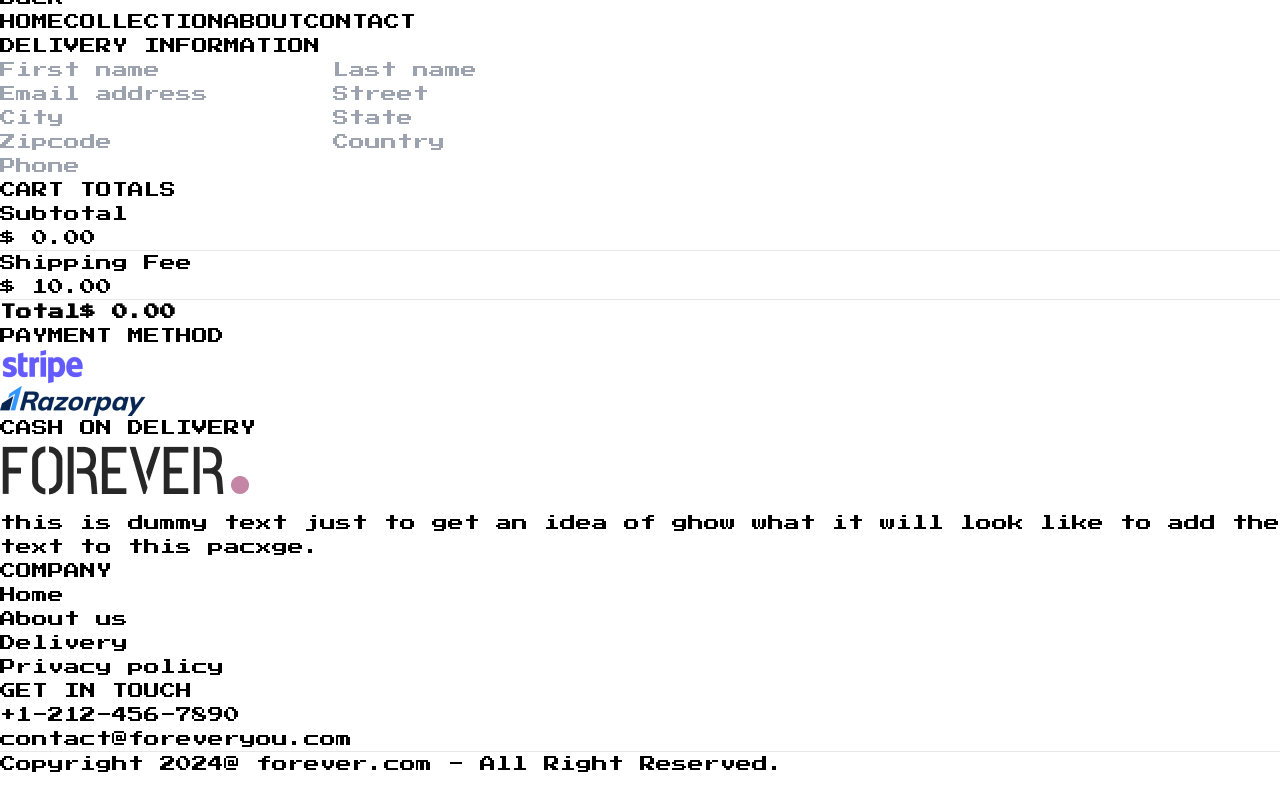
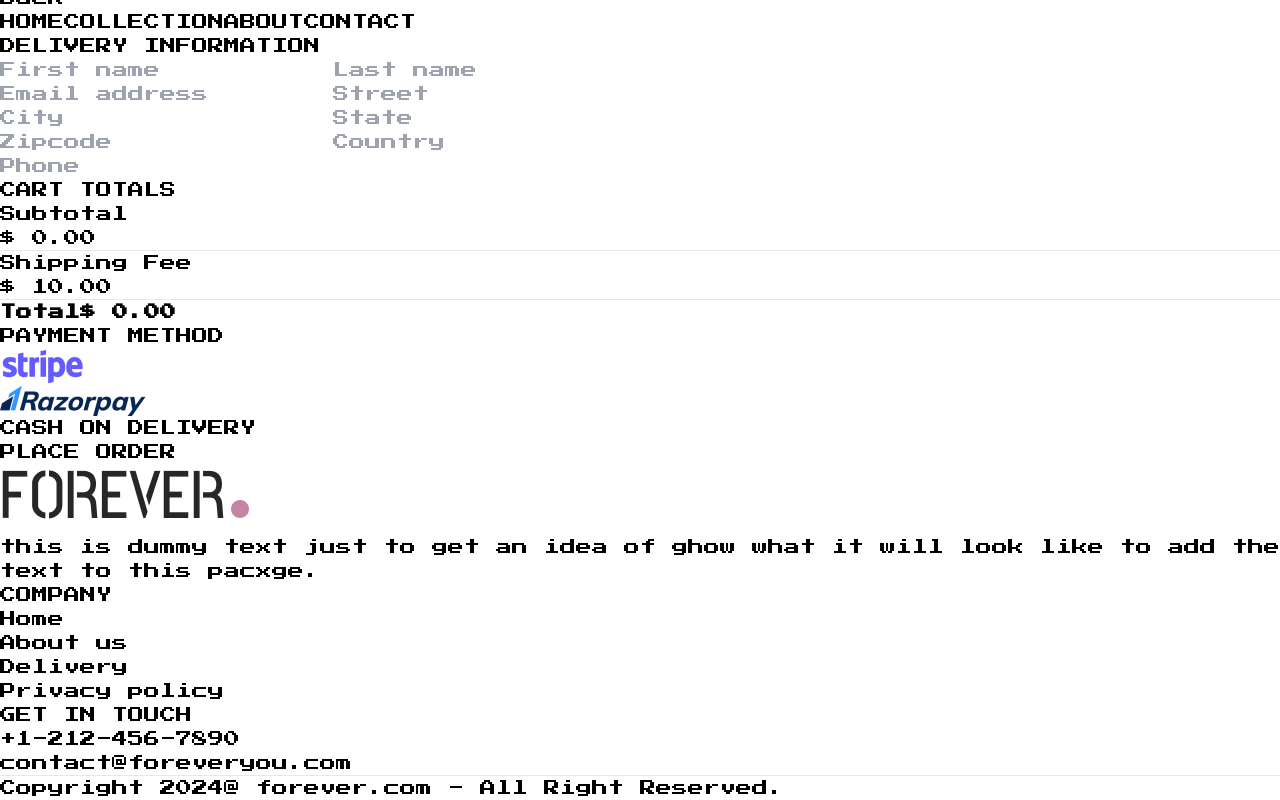
Before and after one commit to jackiejr18/ecommerce-two, a React (Vite) app in the folder frontend/: page /place-order in a window 1280 px wide. Shown: the part 488-1288 px from the top of the page. Before the commit the page ends 1264 px from the top, so only its background shows below. Built offline with nearby package versions, Linux system fonts and the light colour scheme.

Commit message:
functional place order page

```diff
--- a/frontend/src/pages/PlaceOrder.jsx
+++ b/frontend/src/pages/PlaceOrder.jsx
@@ -1,11 +1,14 @@
-import React, { useState } from 'react'
+import React, { useContext, useState } from 'react'
 import Title from '../components/Title'
 import CartTotal from '../components/CartTotal'
 import { assets } from '../assets/assets'
+import { ShopContext } from '../context/ShopContext'
 
 const PlaceOrder = () => {
 
   const [method, setMethod] = useState('cod');
+
+  const {navigate} = useContext(ShopContext);
 
   return (
     <div className='flex flex-col sm:flex-row justify-between gap-4 pt-5 sm:pt-14 min-h-[80vh] border-t'>
@@ -54,6 +57,10 @@
               <p className='text-gray-500 text-sm font-medium mx-4'>CASH ON DELIVERY</p>
             </div>
           </div>
+
+          <div className='w-full text-end mt-8'>
+            <button onClick={()=>navigate('/orders')} className='bg-black text-white px-16 py-3 text-sm'>PLACE ORDER</button>
+          </div>
         </div>
       </div>
     </div>
```
